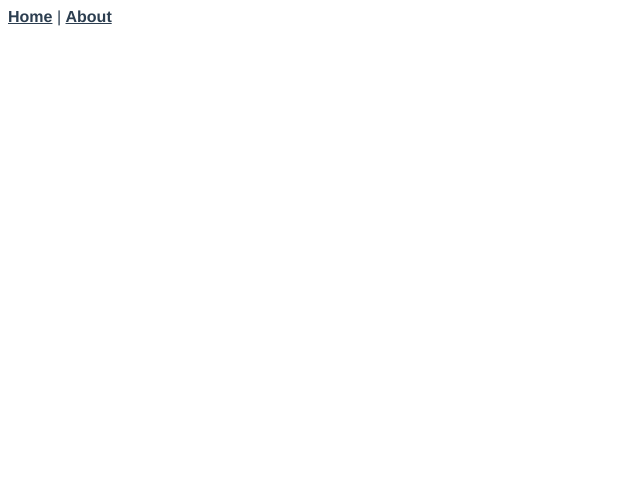
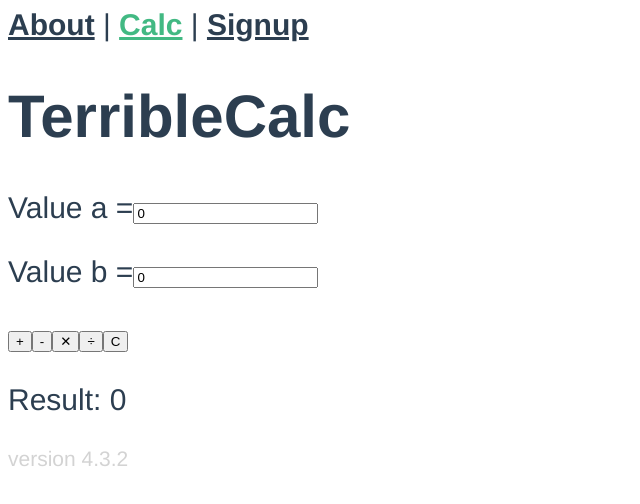
Before and after one commit to Peoplesized/terrible-calc, a Vue app: page /calc in a window 1280 px wide. Shown: the top 504 px of the page, without its empty margins (0-640 px from the left). Built offline with nearby package versions, Linux system fonts and the light colour scheme.

Commit message:
few more

```diff
--- a/src/App.vue
+++ b/src/App.vue
@@ -1,20 +1,23 @@
 <template>
   <div id="app">
     <div id="nav">
-      <router-link to="/">Home</router-link> |
-      <router-link to="/about">About</router-link>
+      <router-link to="/about">About</router-link> |
+      <router-link to="/calc">Calc</router-link> |
+      <router-link to="/signup">Signup</router-link>
     </div>
-    <router-view/>
+    <router-view />
+    <p class="hard-to-read">version 4.3.2</p>
   </div>
 </template>
 
 <style>
 #app {
-  font-family: 'Avenir', Helvetica, Arial, sans-serif;
+  font-family: "Avenir", Helvetica, Arial, sans-serif;
   -webkit-font-smoothing: antialiased;
   -moz-osx-font-smoothing: grayscale;
   /* text-align: center; */
   color: #2c3e50;
+  font-size: 30px;
 }
 #nav {
   /* padding: 30px; */
@@ -28,4 +31,9 @@
 #nav a.router-link-exact-active {
   color: #42b983;
 }
+
+.hard-to-read {
+  color: lightgray;
+  font-size: 0.7em;
+}
 </style>
--- a/src/components/Calc.vue
+++ b/src/components/Calc.vue
@@ -1,12 +1,12 @@
 <template>
-  <div class="hello">
+  <div>
     <p>
       <label>Value a =</label>
-      <input type="number" v-model.number="a" />
+      <input type="number" @blur='a -= 1' v-model.number="a" />
     </p>
     <p>
       <label>Value b =</label>
-      <input type="number" v-model.number="b" />
+      <input type="number" @blur='b -= 1' v-model.number="b" />
     </p>
     <p>
       <button @click="add">+</button>
@@ -15,7 +15,7 @@
       <button @click="divide">÷</button>
       <button @click="clear">C</button>
     </p>
-    <p>Result: {{result}}</p>
+    <p :style='{fontSize: cumulative + "em"}'>Result: {{result}}</p>
   </div>
 </template>
 
@@ -29,6 +29,7 @@ export default Vue.extend({
       b: 0,
       result: 0,
       calc_count: 0,
+      cumulative: 1,
     };
   },
   methods: {
@@ -39,6 +40,10 @@ export default Vue.extend({
         this.calc_count = 0;
       }
       this.calc_count += 1;
+      this.cumulative -= 0.1;
+      if (this.cumulative < 0.5) {
+        this.cumulative = 1;
+      }
     },
     add() {
       this.any();
@@ -66,6 +71,7 @@ export default Vue.extend({
       this.result = this.a / this.b;
     },
     clear() {
+      this.any();
       if (this.b === 0) {
         return this.b = Math.random() > 0.6 ? 1 : 0;
       }
--- a/src/router.ts
+++ b/src/router.ts
@@ -1,6 +1,8 @@
 import Vue from 'vue';
 import Router from 'vue-router';
 import Home from './views/Home.vue';
+import About from './views/About.vue';
+import Signup from './views/Signup.vue';
 
 Vue.use(Router);
 
@@ -9,17 +11,23 @@ export default new Router({
   base: process.env.BASE_URL,
   routes: [
     {
-      path: '/',
-      name: 'home',
+      path: '/about',
+      name: 'about',
+      component: About,
+    },
+    {
+      path: '/calc',
+      name: 'calc',
       component: Home,
     },
     {
-      path: '/about',
-      name: 'about',
-      // route level code-splitting
-      // this generates a separate chunk (about.[hash].js) for this route
-      // which is lazy-loaded when the route is visited.
-      component: () => import(/* webpackChunkName: "about" */ './views/About.vue'),
+      path: '/signup',
+      name: 'signup',
+      component: Signup,
+    },
+    {
+      path: '*',
+      redirect: '/about',
     },
   ],
 });
--- a/src/views/About.vue
+++ b/src/views/About.vue
@@ -1,7 +1,7 @@
 <template>
   <div class="about">
     <h1>About TerribleCalc</h1>
-    <p>This calculator was made quickly and without care or attention. But you can definitely rely on it for all your calculation needs.</p>
-    <a href="https://www.google.com">Back to Home page</a>
+    <p>This calculator was made quickly and without care or attention. But you can definitely rely on it for all your calculation needs, including moon landings, mergers and acquisitions, expensive science experiments, etc.</p>
+    <a href="https://www.google.com">Start calculating</a>
   </div>
 </template>
--- a/src/views/Home.vue
+++ b/src/views/Home.vue
@@ -2,7 +2,6 @@
   <div class="home">
     <h1>TerribleCalc</h1>
     <Calc/>
-    <p class='hard-to-read'>version 4.3.2</p>
   </div>
 </template>
 
@@ -11,16 +10,8 @@ import Vue from 'vue';
 import Calc from '@/components/Calc.vue'; // @ is an alias to /src
 
 export default Vue.extend({
-  name: 'home',
   components: {
     Calc,
   },
 });
 </script>
-
-<style>
-  .hard-to-read {
-    color: lightgray;
-    font-size: 0.7em;
-  }
-</style>
--- /dev/null
+++ b/src/views/Signup.vue
@@ -0,0 +1,22 @@
+<template>
+  <div class="home">
+    <h1>Signup complete</h1>
+    <p>Thanks for subscribing.</p>
+    <p>We've successfully <span class='fun'>charged USD 99</span> to your bank account.</p>
+    <p>This amount will rebill every 3 days forever, and you cannot cancel. Have a great day.</p>
+  </div>
+</template>
+
+<script lang="ts">
+import Vue from 'vue';
+
+export default Vue.extend({
+});
+</script>
+
+<style>
+.fun {
+  color: red;
+  font-weight: bold;
+}
+</style>
```
